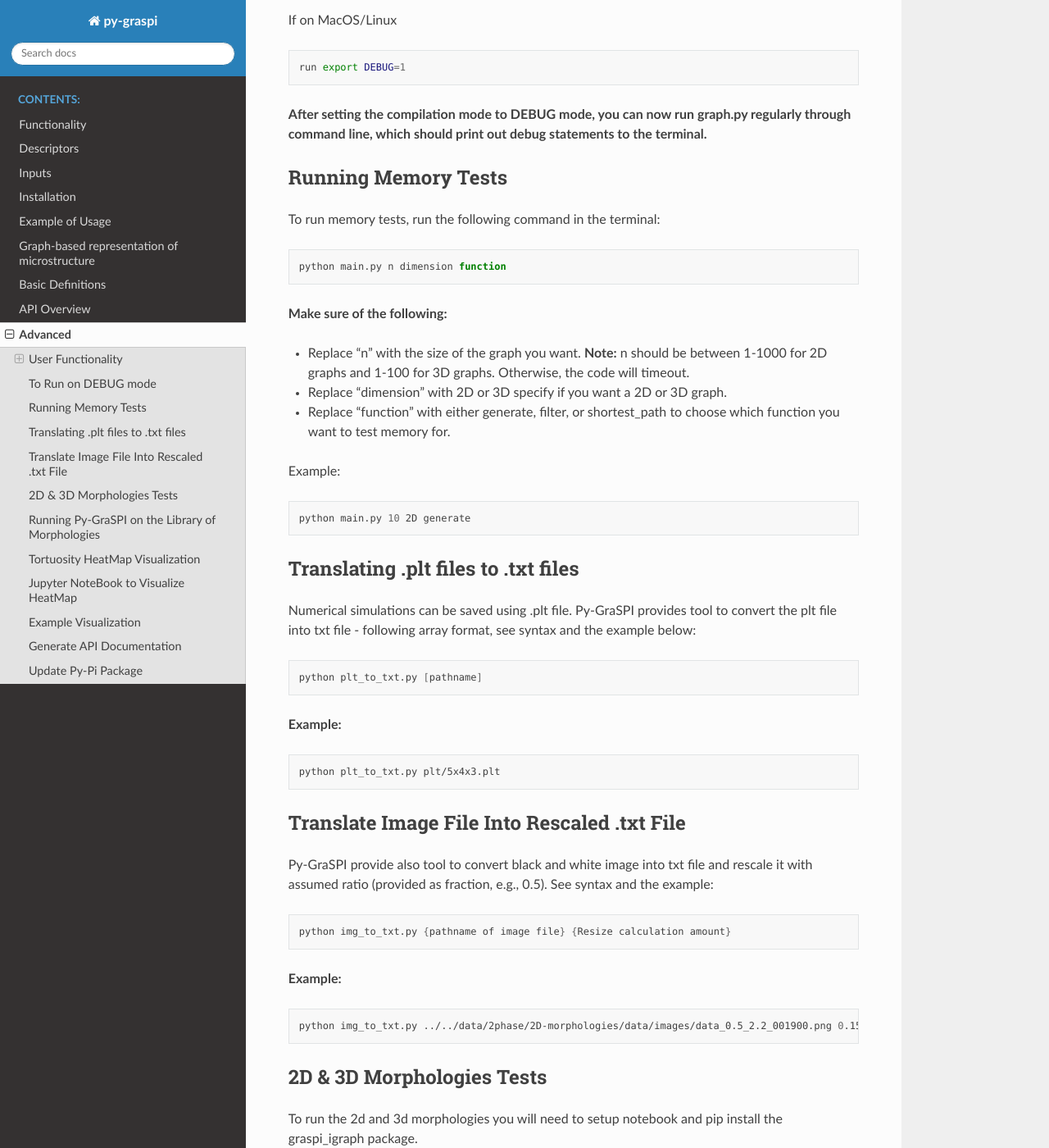
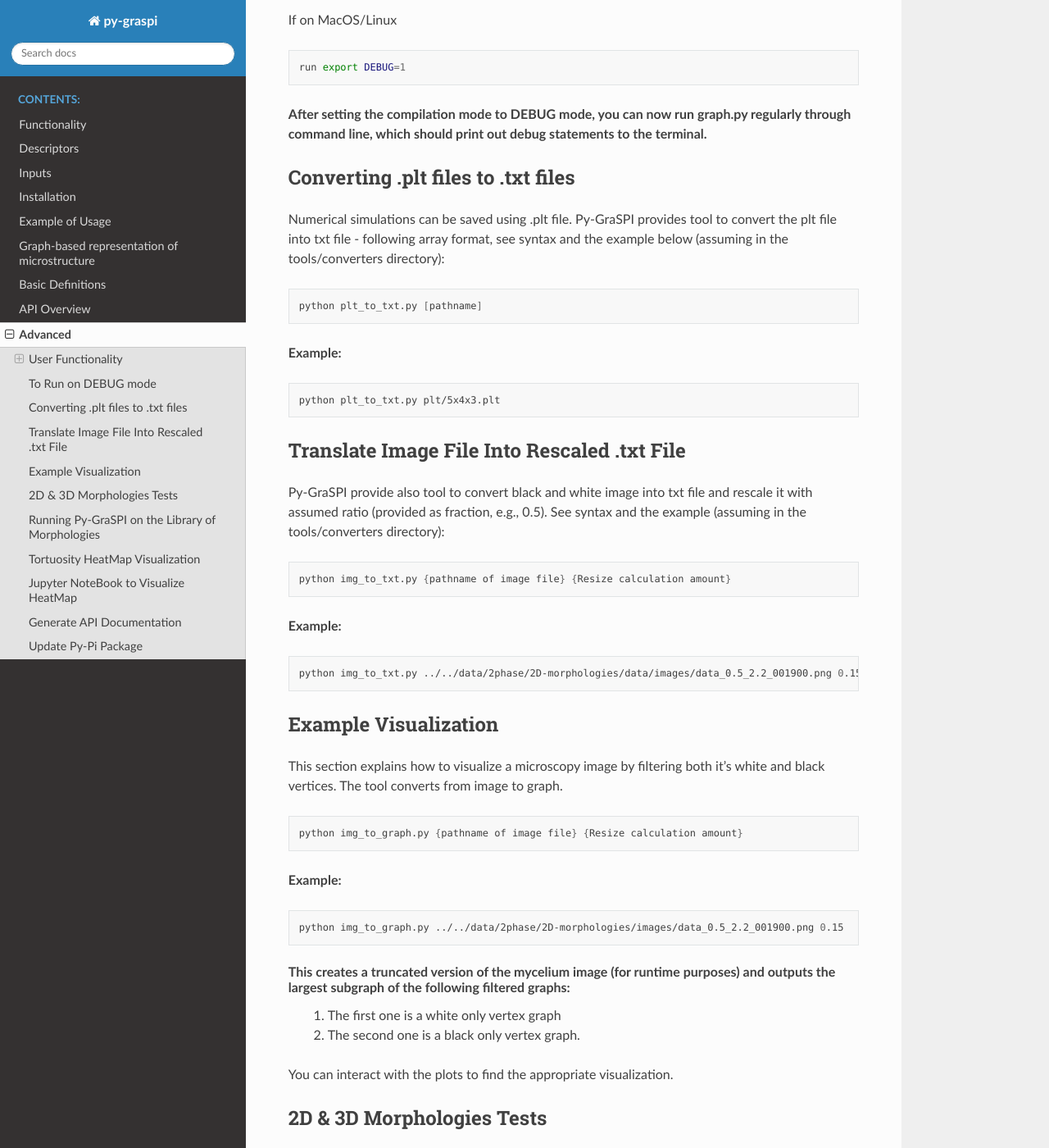
Before and after one commit to owodolab/py-graspi, a Sphinx documentation site: the page built from docs/source/advanced.rst, in a window 1280 px wide and 1400 px high, scrolled down 790 px. Shown: the whole window at 82% size. Built offline with Sphinx 7.4.7 and the Read the Docs theme 3.1.0, drawn with Linux system fonts in a browser that asks for light colours; some of the changed text lies outside the part shown.

Commit message:
updated documentation to reflect changes in repo

```diff
--- a/docs/source/advanced.rst
+++ b/docs/source/advanced.rst
@@ -43,31 +43,10 @@ If on MacOS/Linux
 
 **After setting the compilation mode to DEBUG mode, you can now run graph.py regularly through command line, which should print out debug statements to the terminal.**
 
-Running Memory Tests
-=====================
-
-To run memory tests, run the following command in the terminal:
-
-.. code-block:: bash
-
-    python main.py n dimension function
-
-**Make sure of the following:**
-
-* Replace "n" with the size of the graph you want. **Note:** n should be between 1-1000 for 2D graphs and 1-100 for 3D graphs. Otherwise, the code will timeout.
-* Replace "dimension" with 2D or 3D specify if you want a 2D or 3D graph.
-* Replace "function" with either generate, filter, or shortest_path to choose which function you want to test memory for.
-
-Example:
-
-.. code-block:: bash
-
-    python main.py 10 2D generate
-
-Translating .plt files to .txt files
+Converting .plt files to .txt files
 ========================================
 
-Numerical simulations can be saved using .plt file. Py-GraSPI provides tool to convert the plt file into txt file - following array format, see syntax and the example below:
+Numerical simulations can be saved using .plt file. Py-GraSPI provides tool to convert the plt file into txt file - following array format, see syntax and the example below (assuming in the tools/converters directory):
 
 .. code-block:: bash
 
@@ -82,7 +61,7 @@ Numerical simulations can be saved using .plt file. Py-GraSPI provides tool to c
 Translate Image File Into Rescaled .txt File
 ==========================================================
 
-Py-GraSPI provide also tool to convert black and white image into txt file and rescale it with assumed ratio (provided as fraction, e.g., 0.5). See syntax and the example:
+Py-GraSPI provide also tool to convert black and white image into txt file and rescale it with assumed ratio (provided as fraction, e.g., 0.5). See syntax and the example (assuming in the tools/converters directory):
 
 .. code-block:: bash
 
@@ -93,6 +72,27 @@ Py-GraSPI provide also tool to convert black and white image into txt file and r
 .. code-block:: bash
 
     python img_to_txt.py ../../data/2phase/2D-morphologies/data/images/data_0.5_2.2_001900.png 0.15
+
+Example Visualization
+=========================================
+
+This section explains how to visualize a microscopy image by filtering both it's white and black vertices. The tool converts from image to graph.
+
+.. code-block:: bash
+
+    python img_to_graph.py {pathname of image file} {Resize calculation amount}
+
+**Example:**
+
+.. code-block:: bash
+
+    python img_to_graph.py ../../data/2phase/2D-morphologies/images/data_0.5_2.2_001900.png 0.15
+
+This creates a truncated version of the mycelium image (for runtime purposes) and outputs the largest subgraph of the following filtered graphs:
+   1. The first one is a white only vertex graph
+   2. The second one is a black only vertex graph.
+
+You can interact with the plots to find the appropriate visualization.
 
 2D & 3D Morphologies Tests
 ========================================
@@ -175,29 +175,6 @@ Run jupyter notebook with following command:
     jupyter notebook
 
 Open up `tortuosity.ipynb` under the `tools/tortuosity` directory.
-
-Example Visualization
-=========================================
-
-This section explains how to visualize a microscopy image by filtering both it's white and black vertices.
-
-Here, the image "mycelium.png" is from the folder data/2phase/2D-morphologies/images.
-
-.. code-block:: bash
-
-    python img_to_graph.py {pathname of image file} {Resize calculation amount}
-
-**Example:**
-
-.. code-block:: bash
-
-    python img_to_graph.py ../../data/2phase/2D-morphologies/images/data_0.5_2.2_001900.png 0.15
-
-This creates a truncated version of the mycelium image (for runtime purposes) and outputs the largest subgraph of the following filtered graphs:
-   1. The first one is a white only vertex graph
-   2. The second one is a black only vertex graph.
-
-You can interact with the plots to find the appropriate visualization.
 
 Generate API Documentation
 ==============================
--- a/docs/source/pyGraspiExamples.rst
+++ b/docs/source/pyGraspiExamples.rst
@@ -82,7 +82,7 @@ If data is structured (e.g., image), the following options are available
 
 This can be used with both the -p and -n flag, just one of the flags, or none of the flags.
 
-Examples of usage:
+Examples of usage (assuming in the src/py_graspi directory):
 
 .. code-block:: bash
 
@@ -109,7 +109,7 @@ If graph is constructed externally data can be inputted in the graph format, for
 
     python graph.py -g <INPUT_FILE.graphe> #Cannot use flags
 
-Example of usage:
+Example of usage (assuming in the src/py_graspi directory):
 
 .. code-block:: bash
 
```
Also changed, not shown: docs/source/installation.rst (+4 -4 lines).
